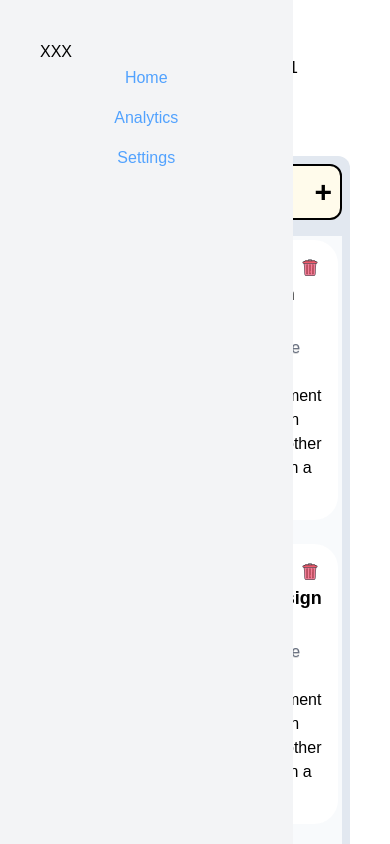
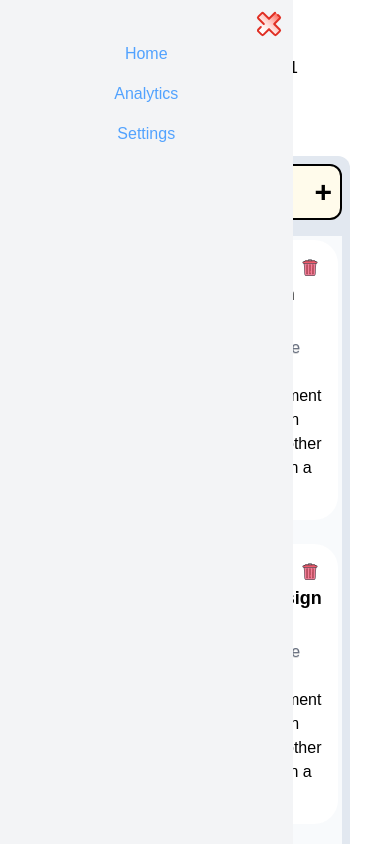
Before and after one commit to Anurag1096/knaban-board, a Next.js app: page /dashboard/board/1 in a window 390 px wide. Both pictures are taken after a click on the picture 366 px from the left and 24 px from the top of the page. Shown: the top 844 px of the page. Built offline with nearby package versions, Linux system fonts and the light colour scheme.

Commit message:
fix: fixing transition failed

```diff
--- a/src/components/Sidebar/MobileSidebar.tsx
+++ b/src/components/Sidebar/MobileSidebar.tsx
@@ -19,15 +19,22 @@ export default function MobileSidebar() {
     <>
       {openSidebar ? (
         <aside
-          className="  fixed top-0 left-0
-    w-3/4 sm:hidden
-    max-w-xs
-    h-screen
-    bg-gray-100 dark:bg-gray-900
-    p-10 z-50
-    transition-transform"
+   className={`fixed top-0 left-0 w-3/4 max-w-xs h-screen bg-gray-100 dark:bg-gray-900 p-10 z-50 transition-transform duration-300 ease-in-out ${openSidebar ? "translate-x-0" : "-translate-x-full"}
+  `}
         >
-          <div onClick={handleOpenSideBar}>XXX</div>
+          <div
+            className="absolute top-2 right-2  z-10 sm:hidden "
+            onClick={handleOpenSideBar}
+          >
+            <Image
+              src={"/close.svg"}
+              alt="hamburg_icon"
+              width={32}
+              height={32}
+              onClick={handleOpenSideBar}
+            />
+          </div>
+
           <nav className="flex flex-col gap-3">
             {links.map((link) => {
               const isActive = pathname === link.href;
@@ -49,9 +56,9 @@ export default function MobileSidebar() {
           </nav>
         </aside>
       ) : (
-        <div className="absolute top-2 right-2  z-10 sm:hidden ">
+        <div className="fixed top-2 right-2  z-10 sm:hidden ">
           <Image
-            src={"/delete_icon.svg"}
+            src={"/ham.svg"}
             alt="hamburg_icon"
             width={32}
             height={32}
```
Also changed, not shown: public/close.svg (added), public/ham.svg (added).
